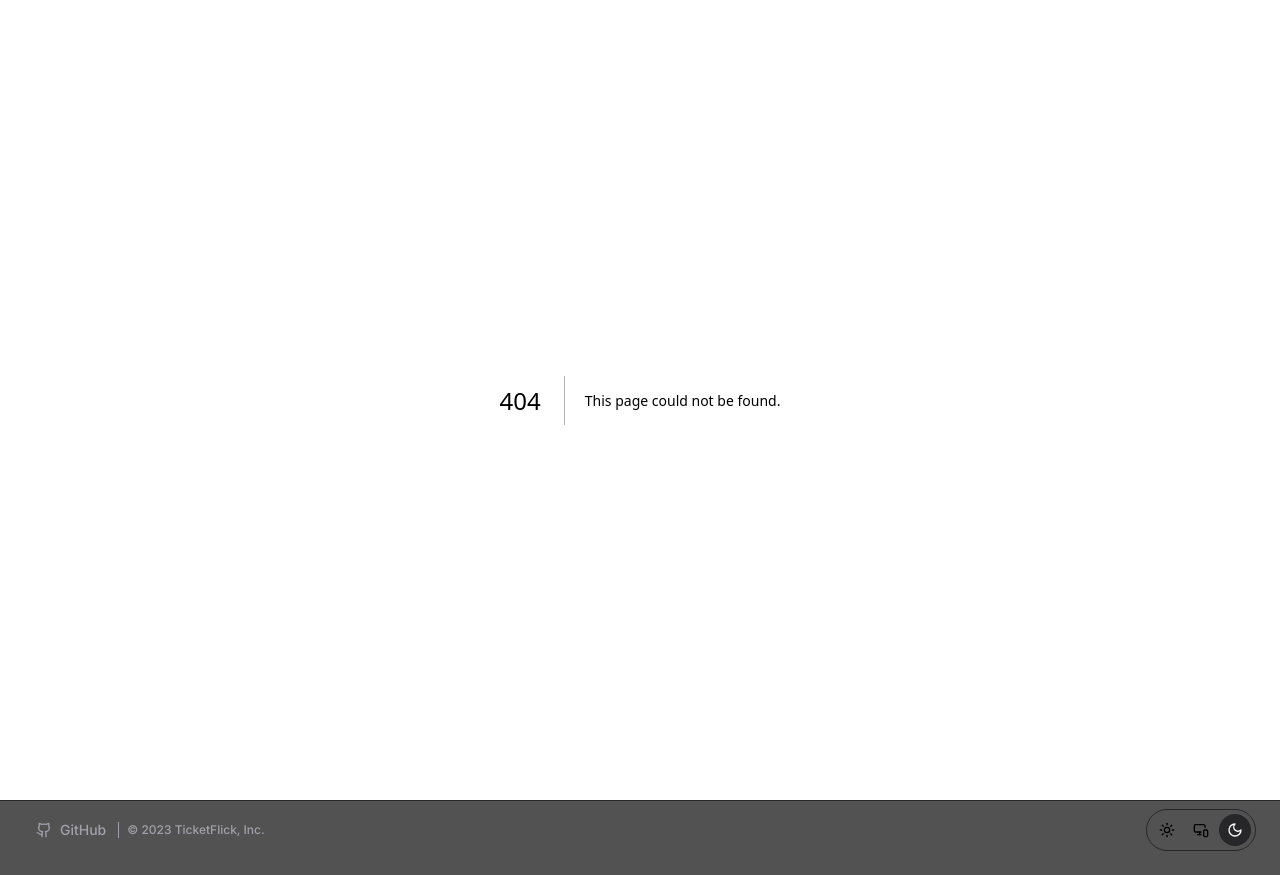
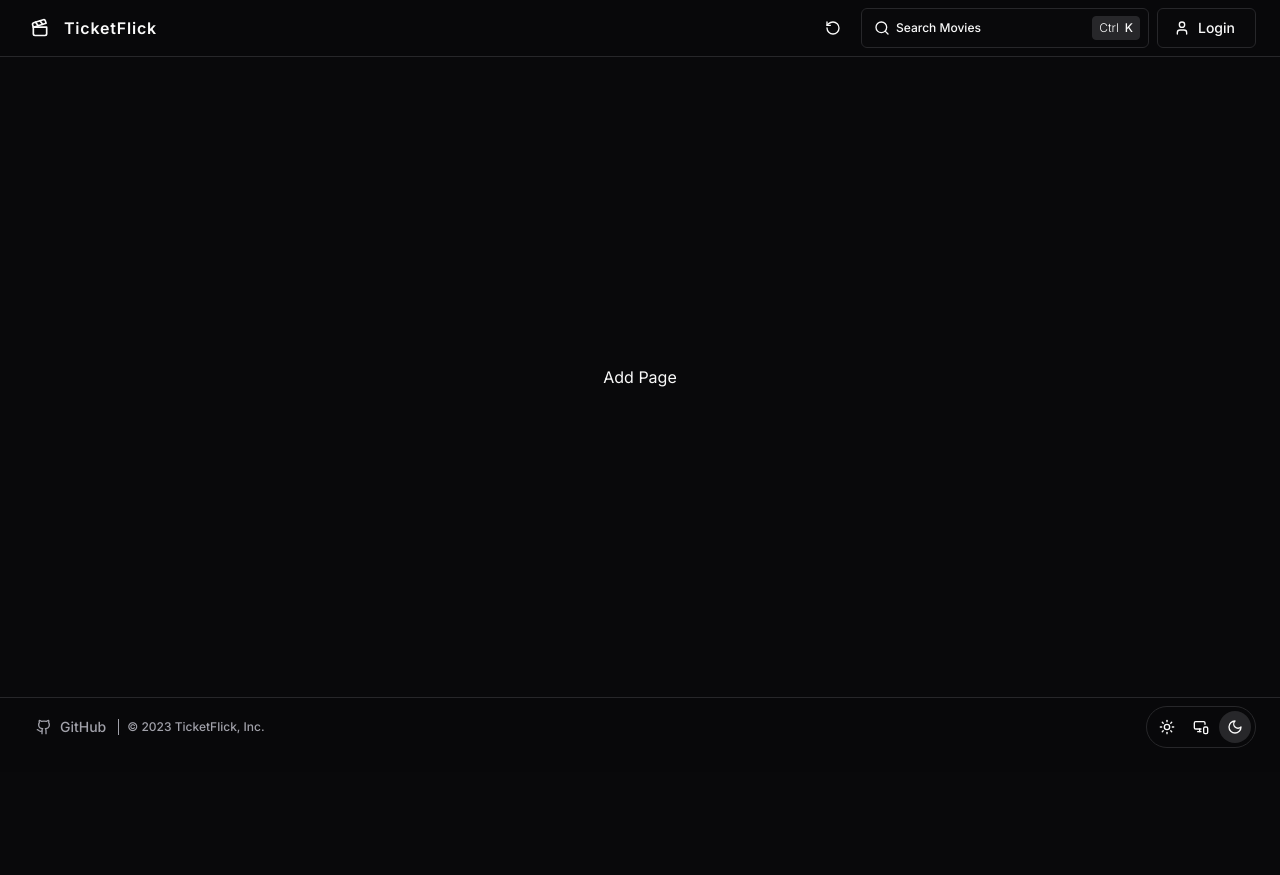
Before and after one commit to DenserMeerkat/ticket-flick, a Next.js app: page /add in a window 1280 px wide. Before the commit this address had no page. After the commit the page ends 800 px from the top, so only its background shows below. Built offline with nearby package versions, Linux system fonts and the light colour scheme.

Commit message:
created add page

```diff
--- /dev/null
+++ b/app/add/page.tsx
@@ -0,0 +1,12 @@
+import AppBar from "@/components/AppBar/AppBar";
+
+export default function Home() {
+  return (
+    <main>
+      <AppBar showSearch={true} actions="login" />
+      <div className="min-h-[80vh] h-fit w-full flex items-center">
+        <div className="max-w-7xl mx-auto">Add Page</div>
+      </div>
+    </main>
+  );
+}
--- a/components/Home/Section/AddMovie.tsx
+++ b/components/Home/Section/AddMovie.tsx
@@ -13,7 +13,7 @@ const AddMovie = () => {
     return (
       <div className="flex justify-center my-2 lg:my-6">
         <Link
-          href={"#"}
+          href={"/add"}
           className={`${buttonVariants({
             variant: "default",
           })} rounded-xl lg:py-6 lg:px-8`}
```
